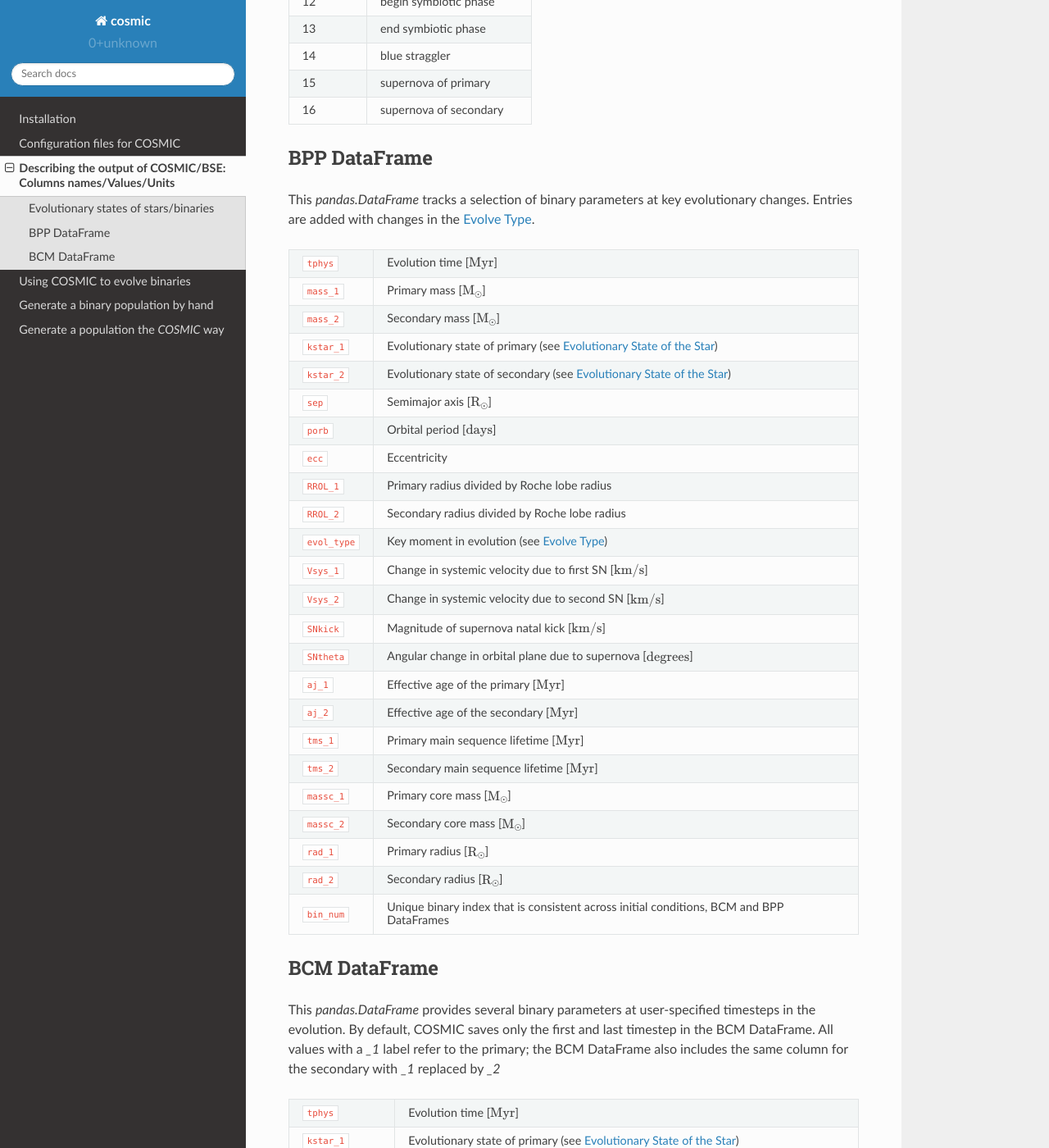
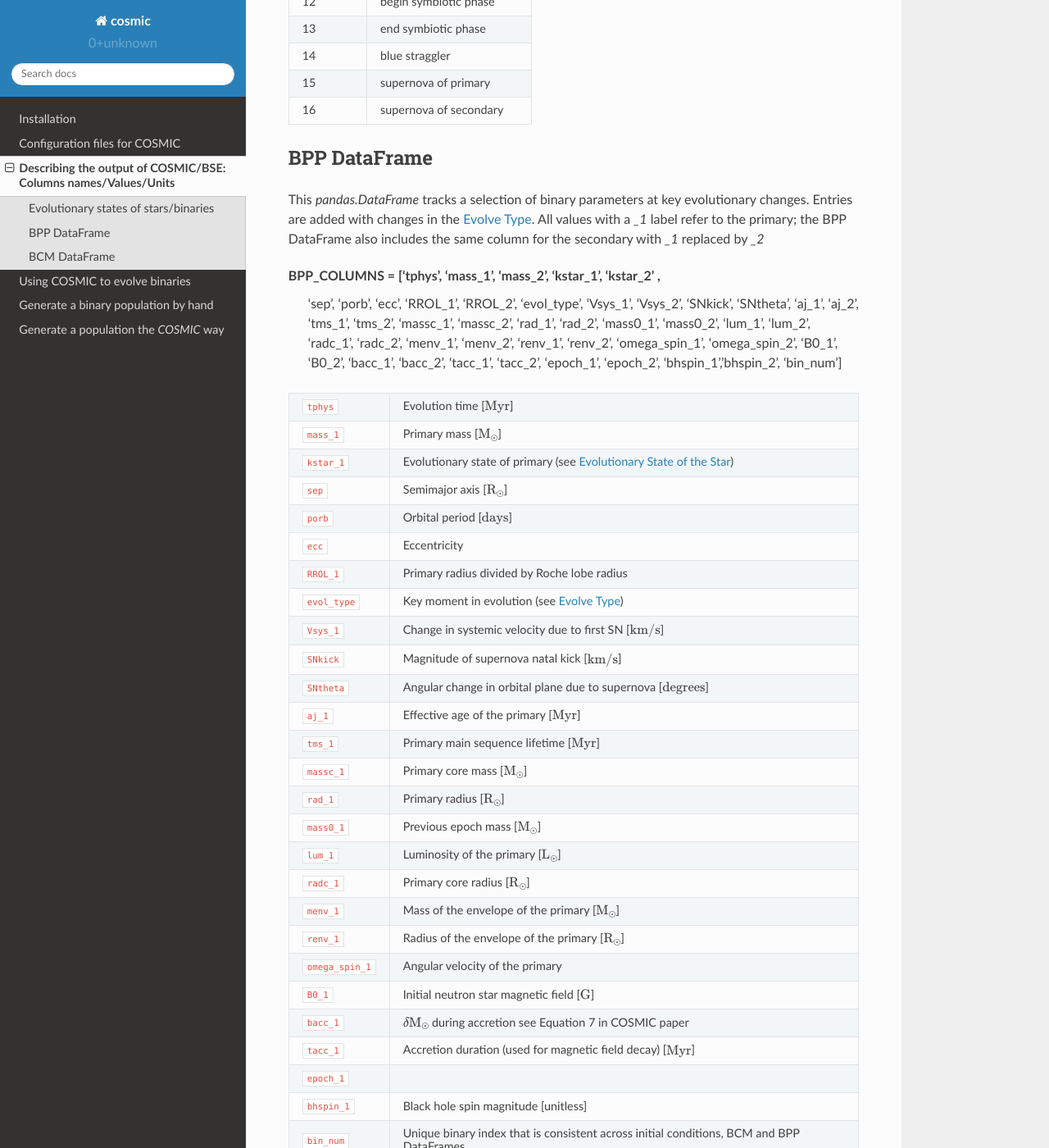
Before and after one commit to COSMIC-PopSynth/COSMIC, a Sphinx documentation site: the page built from docs/output_info/index.rst, in a window 1280 px wide and 1400 px high, scrolled down 1550 px. Shown: the whole window at 82% size. Built offline with Sphinx 7.4.7 and the Read the Docs theme 2.0.0, drawn with Linux system fonts in a browser that asks for light colours; formulas are drawn with MathJax 3.

Commit message:
Adding all the new columns to the docs

```diff
--- a/docs/output_info/index.rst
+++ b/docs/output_info/index.rst
@@ -69,33 +69,48 @@ BPP DataFrame
 
 This `pandas.DataFrame` tracks a selection of binary parameters at key evolutionary changes.
 Entries are added with changes in the :ref:`evolve-type-table`.
+All values with a `_1` label refer to the primary; the BPP DataFrame also includes the same column for the secondary with `_1` replaced by `_2`
 
-=============  =====================================================
-``tphys``      Evolution time [:math:`{\rm{Myr}}`]
-``mass_1``     Primary mass [:math:`{\mathrm{M}_\odot}`]
-``mass_2``     Secondary mass [:math:`{\mathrm{M}_\odot}`]
-``kstar_1``    Evolutionary state of primary (see :ref:`kstar-table`)
-``kstar_2``    Evolutionary state of secondary (see :ref:`kstar-table`)
-``sep``        Semimajor axis [:math:`{\mathrm{R}_\odot}`]
-``porb``       Orbital period [:matH:`{\rm{days}}`]
-``ecc``        Eccentricity
-``RROL_1``     Primary radius divided by Roche lobe radius
-``RROL_2``     Secondary radius divided by Roche lobe radius
-``evol_type``  Key moment in evolution (see :ref:`evolve-type-table`)
-``Vsys_1``     Change in systemic velocity due to first SN [:math:`{\rm{km/s}}`]
-``Vsys_2``     Change in systemic velocity due to second SN [:math:`{\rm{km/s}}`]
-``SNkick``     Magnitude of supernova natal kick [:math:`{\rm{km/s}}`]
-``SNtheta``    Angular change in orbital plane due to supernova [:math:`{\rm{degrees}}`]
-``aj_1``       Effective age of the primary [:math:`{\rm{Myr}}`]
-``aj_2``       Effective age of the secondary [:math:`{\rm{Myr}}`]
-``tms_1``      Primary main sequence lifetime [:math:`{\rm{Myr}}`]
-``tms_2``      Secondary main sequence lifetime [:math:`{\rm{Myr}}`]
-``massc_1``    Primary core mass [:math:`{\mathrm{M}_\odot}`]
-``massc_2``    Secondary core mass [:math:`{\mathrm{M}_\odot}`]
-``rad_1``      Primary radius [:math:`{\mathrm{R}_\odot}`]
-``rad_2``      Secondary radius [:math:`{\mathrm{R}_\odot}`]
-``bin_num``    Unique binary index that is consistent across initial conditions, BCM and BPP DataFrames
-=============  =====================================================
+BPP_COLUMNS = ['tphys', 'mass_1', 'mass_2', 'kstar_1', 'kstar_2' ,
+               'sep', 'porb', 'ecc', 'RROL_1', 'RROL_2', 'evol_type',
+               'Vsys_1', 'Vsys_2', 'SNkick', 'SNtheta',
+               'aj_1', 'aj_2', 'tms_1', 'tms_2',
+               'massc_1', 'massc_2', 'rad_1', 'rad_2',
+               'mass0_1', 'mass0_2', 'lum_1', 'lum_2',
+               'radc_1', 'radc_2', 'menv_1', 'menv_2', 'renv_1', 'renv_2',
+               'omega_spin_1', 'omega_spin_2', 'B0_1', 'B0_2', 'bacc_1', 'bacc_2',
+               'tacc_1', 'tacc_2', 'epoch_1', 'epoch_2',
+               'bhspin_1','bhspin_2', 'bin_num']
+
+================  =====================================================
+``tphys``         Evolution time [:math:`{\rm{Myr}}`]
+``mass_1``        Primary mass [:math:`{\mathrm{M}_\odot}`]
+``kstar_1``       Evolutionary state of primary (see :ref:`kstar-table`)
+``sep``           Semimajor axis [:math:`{\mathrm{R}_\odot}`]
+``porb``          Orbital period [:matH:`{\rm{days}}`]
+``ecc``           Eccentricity
+``RROL_1``        Primary radius divided by Roche lobe radius
+``evol_type``     Key moment in evolution (see :ref:`evolve-type-table`)
+``Vsys_1``        Change in systemic velocity due to first SN [:math:`{\rm{km/s}}`]
+``SNkick``        Magnitude of supernova natal kick [:math:`{\rm{km/s}}`]
+``SNtheta``       Angular change in orbital plane due to supernova [:math:`{\rm{degrees}}`]
+``aj_1``          Effective age of the primary [:math:`{\rm{Myr}}`]
+``tms_1``         Primary main sequence lifetime [:math:`{\rm{Myr}}`]
+``massc_1``       Primary core mass [:math:`{\mathrm{M}_\odot}`]
+``rad_1``         Primary radius [:math:`{\mathrm{R}_\odot}`]
+``mass0_1``       Previous epoch mass [:math:`{\mathrm{M}_\odot}`]
+``lum_1``         Luminosity of the primary [:math:`{\mathrm{L}_\odot}`]
+``radc_1``        Primary core radius  [:math:`{\mathrm{R}_\odot}`]
+``menv_1``        Mass of the envelope of the primary [:math:`{\mathrm{M}_\odot}`]
+``renv_1``        Radius of the envelope of the primary [:math:`{\mathrm{R}_\odot}`]
+``omega_spin_1``  Angular velocity of the primary
+``B0_1``          Initial neutron star magnetic field [:math:`{\rm{G}}`]
+``bacc_1``        :math:`\delta{\mathrm{M}_\odot}` during accretion see Equation 7 in COSMIC paper
+``tacc_1``        Accretion duration (used for magnetic field decay) [:math:`{\rm{Myr}}`]
+``epoch_1``
+``bhspin_1``      Black hole spin magnitude [unitless]
+``bin_num``       Unique binary index that is consistent across initial conditions, BCM and BPP DataFrames
+================  =====================================================
 
 
 
@@ -124,7 +139,7 @@ All values with a `_1` label refer to the primary; the BCM DataFrame also includ
 ``porb``           Orbital period [:math:`\rm{days}`]
 ``sep``            Semimajor axis [:math:`\mathrm{R}_{\odot}`]
 ``ecc``            Eccentricity
-``B_0_1``          Initial neutron star magnetic field [:math:`{\rm{G}}`]
+``B0_1``           Initial neutron star magnetic field [:math:`{\rm{G}}`]
 ``SNkick_1``       Magnitude of first natal kick [:math:`{\rm{km/s}}`]
 ``Vsys_final``     Final systemic velocity magnitude [:math:`{\rm{km/s}}`]
 ``SNtheta_final``  Final systemic velocity angle [:math:`{\rm{degrees}}`]
```
